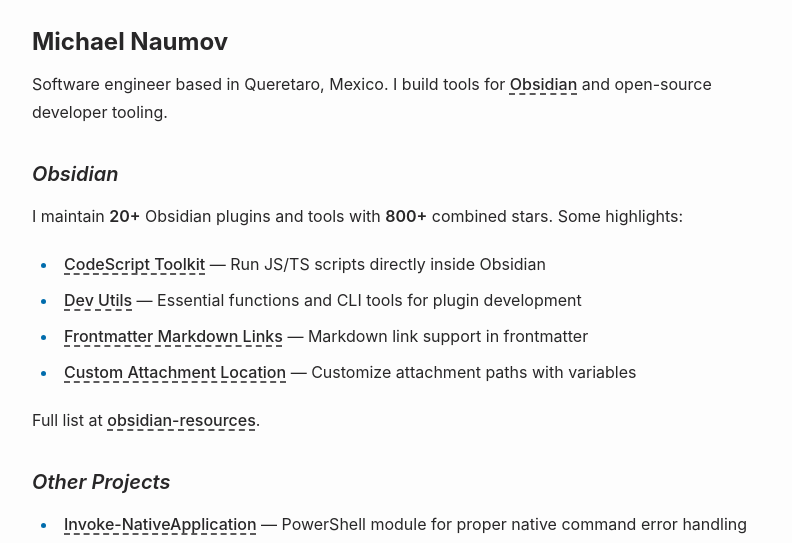
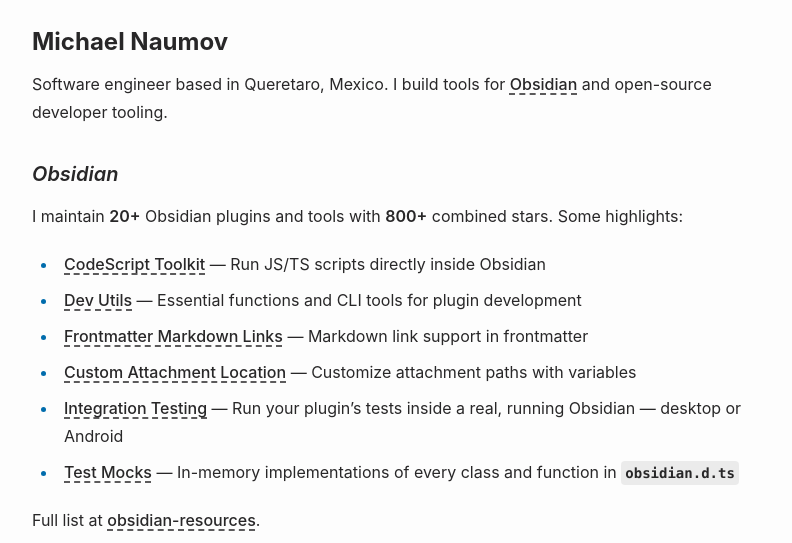
Before and after one commit to mnaoumov/mnaoumov.github.io, an Astro site: page /about in a window 1280 px wide. Shown: the part 201-744 px from the top of the page, without its empty margins (240-1032 px from the left). Built offline with nearby package versions, Linux system fonts and the light colour scheme; Astro itself is replaced by a stand-in of ours.

Commit message:
docs: link the integration testing and test mocks doc sites

```diff
--- a/src/pages/about.md
+++ b/src/pages/about.md
@@ -15,6 +15,8 @@ I maintain **20+** Obsidian plugins and tools with **800+** combined stars. Some
 - [Dev Utils](https://github.com/mnaoumov/obsidian-dev-utils) — Essential functions and CLI tools for plugin development
 - [Frontmatter Markdown Links](https://github.com/mnaoumov/obsidian-frontmatter-markdown-links) — Markdown link support in frontmatter
 - [Custom Attachment Location](https://github.com/mnaoumov/obsidian-custom-attachment-location) — Customize attachment paths with variables
+- [Integration Testing](https://mnaoumov.dev/obsidian-integration-testing/) — Run your plugin's tests inside a real, running Obsidian — desktop or Android
+- [Test Mocks](https://mnaoumov.dev/obsidian-test-mocks/) — In-memory implementations of every class and function in `obsidian.d.ts`
 
 Full list at [obsidian-resources](https://github.com/mnaoumov/obsidian-resources).
 
```
